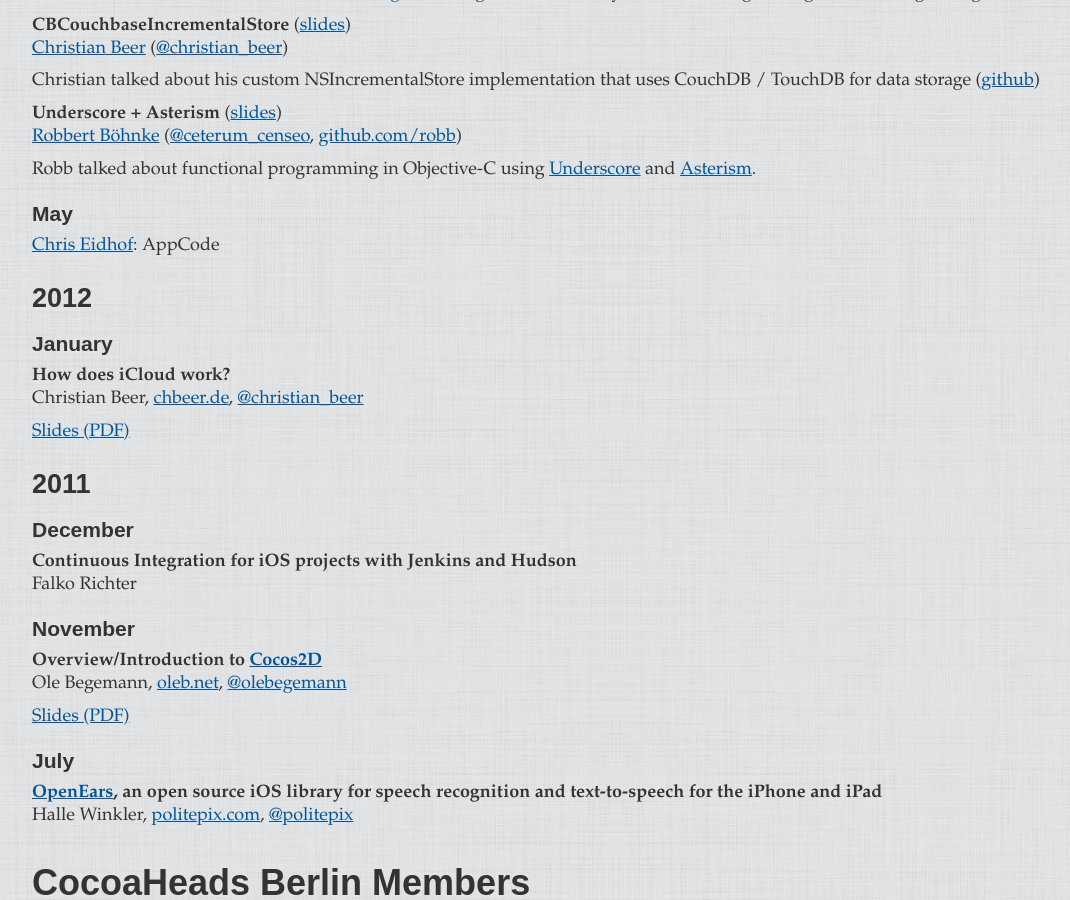
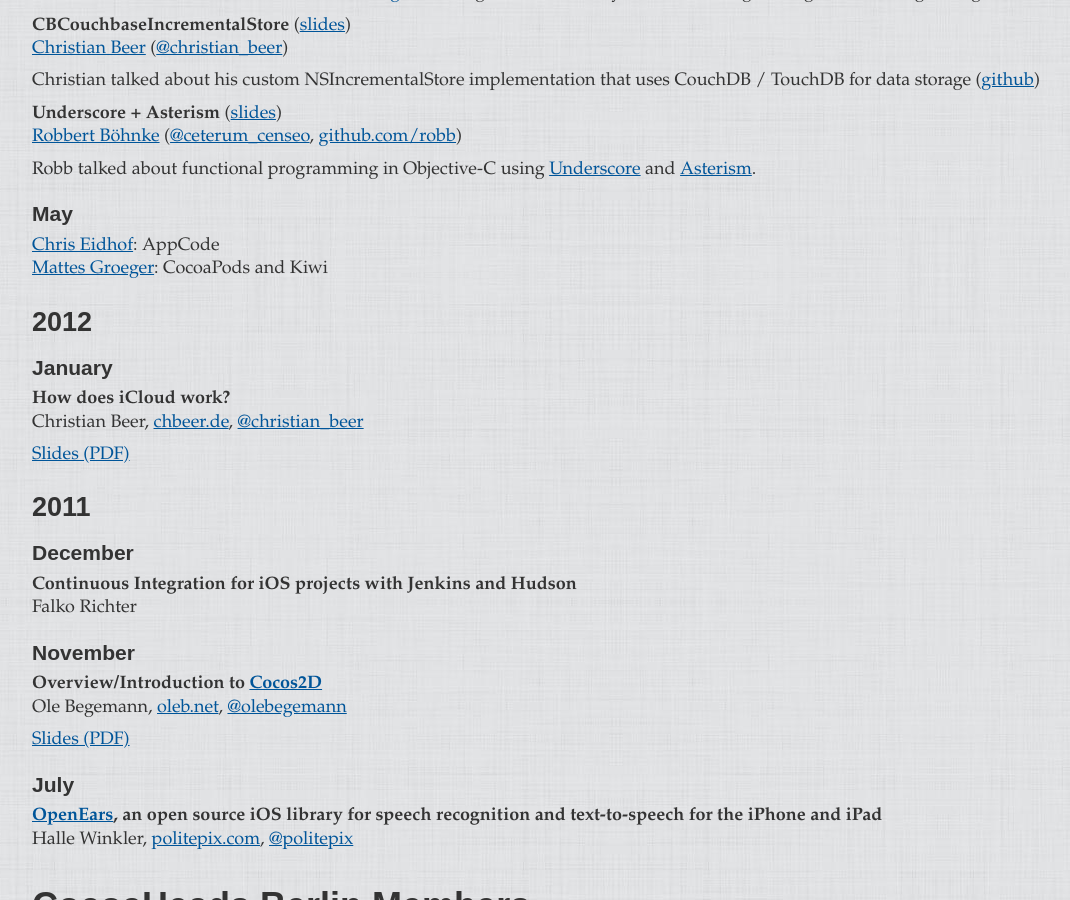
Before and after one commit to cocoaheads-berlin/cocoaheads-berlin.github.com, a Jekyll site: the page built from index.markdown, in a window 1280 px wide and 900 px high, scrolled down 2014 px. Shown: the whole window, without its empty margins (38-1108 px from the left). Built offline with Jekyll 4.4.1, drawn with Linux system fonts in a browser that asks for light colours; some web fonts are replaced; Markdown is read by kramdown in place of the engine named in the settings; part of the change alters nothing that is shown.

Commit message:
Update links

```diff
--- a/index.markdown
+++ b/index.markdown
@@ -89,7 +89,7 @@ Daniel Barden – ([@danielbarden](https://twitter.com/danielbarden))
 ### August 21 (at Wooga)
 
 **iOS Toolchain at Wooga** ([slides](http://www.slideshare.net/MattesGroeger/slides-woogaios-toolchain))<br>
-[Mattes Groeger](http://mattes-groeger.de/) ([@MattesGroeger](https://twitter.com/MattesGroeger))
+[Mattes Groeger](http://blog.mattes-groeger.de/) ([@MattesGroeger](https://twitter.com/MattesGroeger))
 
 Mattes talked about the iOS toolchain at [Wooga](http://www.wooga.com),
 showing which tools they use for building, testing and releasing their
@@ -110,6 +110,7 @@ and [Asterism](https://github.com/robb/Asterism).
 ### May
 
 * [Chris Eidhof](http://www.eidhof.nl): AppCode
+* [Mattes Groeger](http://blog.mattes-groeger.de): CocoaPods and Kiwi
 
 ## 2012
 
```
